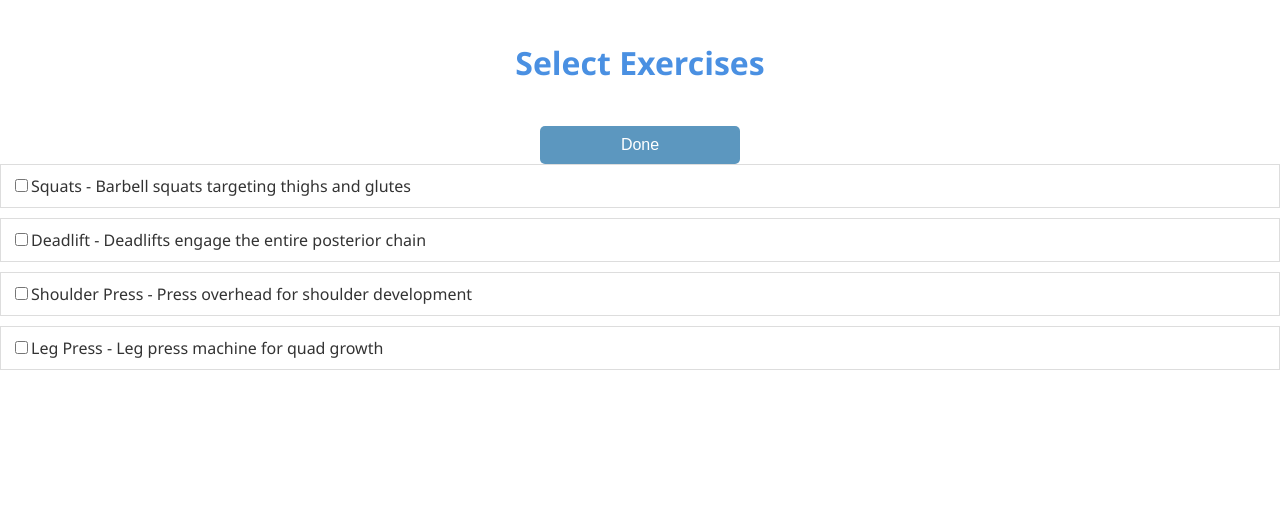
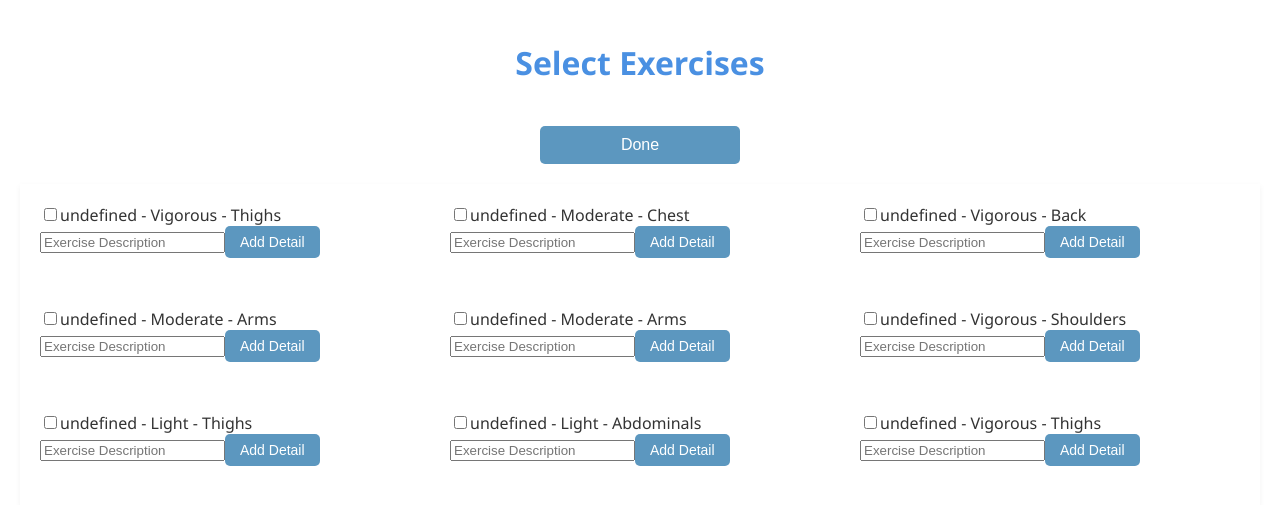
Before and after one commit to carsonkempf/FinalDB, a Flask app: page /select-exercise/3 in a window 1280 px wide. Shown: the part 59-564 px from the top of the page. Run offline with Flask 3, Linux system fonts and the light colour scheme; data comes from the database, SQL or seed files in the repository; both versions use the stored data as it was after the commit; some libraries are stand-ins or nearby versions.

Commit message:
Presentation Version

```diff
--- a/app.py
+++ b/app.py
@@ -294,6 +294,22 @@
     exercises = db.execute('SELECT * FROM Exercise').fetchall()
     return jsonify([dict(row) for row in exercises])
 
+@app.route('/api/all-exercises')
+def all_exercises():
+    db = get_db()
+    cur = db.cursor()
+    try:
+        cur.execute("""
+            SELECT e.*, ed.*
+            FROM Exercise e
+            LEFT JOIN Exercise_Detail ed ON e.exercise_detail_id = ed.exercise_detail_id
+            ORDER BY e.exercise_id
+        """)
+        exercises = cur.fetchall()
+        return jsonify(exercises), 200
+    except Exception as e:
+        return jsonify({'error': str(e)}), 500
+
 @app.route('/api/exercises-in-workouts/<int:workout_id>', methods=['GET'])
 def get_exercises_by_workout(workout_id):
     db = get_db_connection()
@@ -326,15 +342,13 @@
 
 @app.route('/api/exercises', methods=['GET'])
 def get_exercises():
-    db = get_db_connection()
-    cursor = db.cursor()
-    cursor.execute('''
-        SELECT e.*, ed.description, ed.equipment_needed, ed.weight, ed.intensity as detail_intensity, ed.rating, ed.sets, ed.reps
-        FROM Exercise e
-        JOIN Exercise_Detail ed ON e.exercise_detail_id = ed.exercise_detail_id
-    ''')
-    exercises = cursor.fetchall()
-    return jsonify([dict(row) for row in exercises])
+    db = get_db()
+    cur = db.cursor()
+    cur.execute("SELECT * FROM Exercise")
+    exercises = cur.fetchall()
+    exercises_list = [{'exercise_id': ex['exercise_id'], 'name': ex['name'], 'description': ex['description'], 'equipment_needed': ex['equipment_needed'], 'weight': ex['weight'], 'intensity': ex['intensity'], 'rating': ex['rating'], 'sets': ex['sets'], 'reps': ex['reps']} for ex in exercises]
+    return jsonify(exercises_list)
+
 
 
 
@@ -564,20 +578,39 @@
 
 @app.route('/select-exercise/<int:workout_id>')
 def select_exercise(workout_id):
-    db = get_db()
     try:
-        # Fetch exercise details joined with their exercise information
-        exercises = db.execute('''
-            SELECT e.*, ed.*
-            FROM Exercise e
-            JOIN Exercise_Detail ed ON e.exercise_detail_id = ed.exercise_detail_id
-        ''').fetchall()
-        # Make sure to convert the fetched data to a list of dicts if not already
-        exercises = [dict(ex) for ex in exercises]
+        exercises = get_exercises_without_details()  # Fetch exercises without details
         return render_template('select-exercise.html', exercises=exercises, workout_id=workout_id)
     except Exception as e:
         flash('Error fetching exercises: ' + str(e), 'error')
-        return redirect(url_for('workout_list'))  # Redirect if there's an issue fetching data
+        return redirect(url_for('workout_list'))
+
+def get_exercises_without_details():
+    try:
+        db = get_db()  # Assuming this function returns the database connection
+        cur = db.cursor()
+
+        # Execute the SQL query to fetch exercises without details
+        cur.execute('''
+            SELECT * FROM Exercise
+        ''')
+
+        # Fetch all rows from the result set
+        rows = cur.fetchall()
+
+        # Convert each row into a dictionary for easier handling in templates
+        exercises = []
+        for row in rows:
+            exercise = dict(row)
+            exercises.append(exercise)
+
+        return exercises
+
+    except Exception as e:
+        # Handle exceptions, such as database connection errors
+        # You can log the error or raise an exception as needed
+        raise RuntimeError("Error fetching exercises without details: " + str(e))
+
 
 
 @app.route('/edit-select-exercise/<int:workout_id>')
@@ -589,27 +622,57 @@
     # Your logic here
     return render_template('add-workout.html', workout_id=workout_id)
 
-@app.route('/api/exercise-to-workout/add', methods=['POST'])
-def add_exercise_to_workout():
-    data = request.get_json()
-    if not all(key in data for key in ['workout_id', 'exercise_id']):
-        return jsonify({'error': 'Missing workout or exercise ID'}), 400
+@app.route('/api/add-exercise-detail', methods=['POST'])
+def add_exercise_detail():
+    try:
+        # Retrieve data from the form
+        data = request.json
+        description = data['description']
+        equipment_needed = data['equipment_needed']
+        weight = data['weight']
+        intensity = data['intensity']
+        rating = data['rating']
+        sets = data['sets']
+        reps = data['reps']
 
-    db = get_db_connection()
-    cursor = db.cursor()
+        # Insert into Exercise_Detail table
+        db = get_db()
+        cur = db.cursor()
+        cur.execute("""
+            INSERT INTO Exercise_Detail (description, equipment_needed, weight, intensity, rating, sets, reps)
+            VALUES (?, ?, ?, ?, ?, ?, ?)
+        """, (description, equipment_needed, weight, intensity, rating, sets, reps))
+        db.commit()
+
+        return jsonify({'message': 'Exercise detail added successfully'}), 200
+    except Exception as e:
+        return jsonify({'error': str(e)}), 500
+
+@app.route('/api/exercise-to-workout/add/<int:workout_id>/<int:exercise_id>', methods=['POST'])
+def add_exercise_to_workout(workout_id, exercise_id):
     try:
-        cursor.execute('''
-            INSERT INTO Exercise_In_Workout (exercise_id, workout_id)
-            VALUES (?, ?)
-        ''', (data['exercise_id'], data['workout_id']))
+        db = get_db()
+        # Check if the exercise is already linked to the workout
+        existing_link = db.execute("SELECT * FROM Exercise_In_Workout WHERE workout_id = ? AND exercise_id = ?", (workout_id, exercise_id)).fetchone()
+        if existing_link:
+            return jsonify({'success': False, 'message': 'Exercise is already linked to this workout.'}), 400
+
+        # Insert the exercise into the Exercise_In_Workout table
+        db.execute("INSERT INTO Exercise_In_Workout (workout_id, exercise_id) VALUES (?, ?)", (workout_id, exercise_id))
         db.commit()
-        return jsonify({'success': True}), 201
+
+        # Get the newly created exercise in workout tuple
+        new_exercise_in_workout = db.execute("""
+            SELECT e.*, eiw.workout_id
+            FROM Exercise e
+            JOIN Exercise_In_Workout eiw ON e.exercise_id = eiw.exercise_id
+            WHERE e.exercise_id = ? AND eiw.workout_id = ?
+        """, (exercise_id, workout_id)).fetchone()
+
+        return jsonify({'success': True, 'exercise_in_workout': dict(new_exercise_in_workout)}), 200
     except sqlite3.IntegrityError as e:
         db.rollback()
-        return jsonify({'error': str(e)}), 500
-    finally:
-        cursor.close()
-        db.close()
+        return jsonify({'success': False, 'message': str(e)}), 500
 
 
 @app.route('/add-exercise', methods=['GET', 'POST'])
@@ -635,7 +698,8 @@
     cur = db.cursor()
     try:
         cur.execute("""
-            SELECT e.*, eiw.workout_id IS NOT NULL as is_selected
+            SELECT e.*,
+                   CASE WHEN eiw.workout_id IS NOT NULL THEN 1 ELSE 0 END as is_selected
             FROM Exercise e
             LEFT JOIN Exercise_In_Workout eiw ON e.exercise_id = eiw.exercise_id AND eiw.workout_id = ?
             ORDER BY e.exercise_id
@@ -651,19 +715,18 @@
     except Exception as e:
         return jsonify({'error': str(e)}), 500
 
-@app.route('/api/exercise-to-workout/remove', methods=['POST'])
-def remove_exercise_from_workout():
-    data = request.get_json()
-    workout_id = data['workout_id']
-    exercise_id = data['exercise_id']
-    db = get_db()
+
+@app.route('/api/exercise-to-workout/remove/<int:workout_id>/<int:exercise_id>', methods=['DELETE'])
+def remove_exercise_from_workout(workout_id, exercise_id):
     try:
+        db = get_db()
+        # Delete Exercise in Workout tuple
         db.execute("DELETE FROM Exercise_In_Workout WHERE workout_id = ? AND exercise_id = ?", (workout_id, exercise_id))
         db.commit()
-        return jsonify({'success': True, 'message': 'Exercise removed from workout successfully'}), 200
-    except Exception as e:
+        return jsonify({'success': True, 'message': 'Exercise removed from workout successfully'})
+    except sqlite3.IntegrityError as e:
         db.rollback()
-        return jsonify({'success': False, 'error': str(e)}), 500
+        return jsonify({'success': False, 'message': str(e)}), 500
 
 @app.route('/edit-exercise/<int:exercise_id>', methods=['GET', 'POST'])
 def edit_exercise(exercise_id):
@@ -767,9 +830,9 @@
 
 
 
-@app.route('/api/exercise-to-workout/add/<int:workout_id>/<int:exercise_id>', methods=['POST', 'DELETE'])
-def add_or_remove_exercise_from_workout(workout_id, exercise_id):
-    if request.method == 'POST':
+@app.route('/api/exercise-to-workout/<action>/<int:workout_id>/<int:exercise_id>', methods=['POST'])
+def add_or_remove_exercise_from_workout(action, workout_id, exercise_id):
+    if action == 'add':
         try:
             db = get_db()
             # Check if the exercise is already linked to the workout
@@ -794,7 +857,7 @@
             db.rollback()
             return jsonify({'success': False, 'message': str(e)}), 500
 
-    elif request.method == 'DELETE':
+    elif action == 'remove':
         try:
             db = get_db()
             # Delete Exercise in Workout tuple
--- a/static/select-exercise.js
+++ b/static/select-exercise.js
@@ -18,52 +18,221 @@
     return urlParts[urlParts.length - 1];
 }
 
-// Fetch exercises associated with the workout ID and display them
-function fetchExercises(workoutId) {
-    fetch(`/api/exercises-in-workouts/${workoutId}`)
-        .then(response => response.json())
-        .then(exercises => displayExercises(exercises, workoutId))
-        .catch(error => console.error('Failed to fetch exercises:', error));
+async function fetchExercises() {
+    try {
+        const response = await fetch('/api/exercises');
+        if (!response.ok) {
+            throw new Error('Failed to fetch exercises');
+        }
+        const data = await response.json();
+        if (!Array.isArray(data)) {
+            throw new Error('Invalid data format');
+        }
+        displayExercises(data);
+    } catch (error) {
+        console.error('Failed to fetch exercises:', error);
+    }
 }
 
-// Display each exercise with a checkbox to mark if it is included in the workout
-function displayExercises(exercises, workoutId) {
+function displayExercises(exercises) {
     const container = document.getElementById('exercises-container');
     container.innerHTML = ''; // Clear any existing content
 
     exercises.forEach(exercise => {
-        const exerciseDiv = document.createElement('div');
-        exerciseDiv.className = 'exercise-item';
+        const exerciseContainer = document.createElement('div');
+        exerciseContainer.classList.add('exercise-container');
 
-        // Checkbox to select or deselect an exercise
+        const form = document.createElement('form');
+        form.addEventListener('submit', (event) => handleFormSubmit(event, exercise.exercise_id));
+
         const checkbox = document.createElement('input');
         checkbox.type = 'checkbox';
-        checkbox.checked = exercise.isAdded; // Assume `isAdded` attribute shows whether the exercise is in the workout
-        checkbox.addEventListener('change', () => handleCheckboxChange(workoutId, exercise.id, checkbox.checked));
+        checkbox.checked = exercise.is_selected;
+        checkbox.addEventListener('change', () => handleCheckboxChange(getWorkoutIdFromUrl(), exercise.exercise_id, checkbox.checked));
 
-        // Label for the checkbox
         const label = document.createElement('label');
-        label.textContent = `${exercise.name} - ${exercise.description}`;
-        label.prepend(checkbox);
+        label.textContent = `${exercise.exercise_name} - ${exercise.intensity} - ${exercise.muscle_group}`;
 
-        exerciseDiv.appendChild(label);
-        container.appendChild(exerciseDiv);
+        const descriptionInput = document.createElement('input');
+        descriptionInput.type = 'text';
+        descriptionInput.name = 'description';
+        descriptionInput.placeholder = 'Exercise Description';
+
+        const addButton = document.createElement('button');
+        addButton.type = 'button';
+        addButton.textContent = 'Add Detail';
+        addButton.addEventListener('click', () => showExerciseDetail(exercise.exercise_id));
+
+        const detailDiv = document.createElement('div');
+        detailDiv.classList.add('exercise-detail');
+        detailDiv.style.display = 'none';
+
+        const equipmentLabel = document.createElement('label');
+        equipmentLabel.textContent = 'Equipment Needed:';
+        const equipmentInput = document.createElement('input');
+        equipmentInput.type = 'text';
+        equipmentInput.name = 'equipment-needed';
+
+        const weightLabel = document.createElement('label');
+        weightLabel.textContent = 'Weight (in kg):';
+        const weightInput = document.createElement('input');
+        weightInput.type = 'number';
+        weightInput.name = 'weight';
+        weightInput.min = '0';
+
+        const intensityLabel = document.createElement('label');
+        intensityLabel.textContent = 'Intensity:';
+        const intensityInput = document.createElement('select');
+        intensityInput.name = 'intensity';
+        const intensityOptions = ['Light', 'Moderate', 'Vigorous'];
+        intensityOptions.forEach(option => {
+            const optionElement = document.createElement('option');
+            optionElement.value = option;
+            optionElement.textContent = option;
+            intensityInput.appendChild(optionElement);
+        });
+
+        const ratingLabel = document.createElement('label');
+        ratingLabel.textContent = 'Rating (1-10):';
+        const ratingInput = document.createElement('input');
+        ratingInput.type = 'number';
+        ratingInput.name = 'rating';
+        ratingInput.min = '1';
+        ratingInput.max = '10';
+
+        const setsLabel = document.createElement('label');
+        setsLabel.textContent = 'Sets:';
+        const setsInput = document.createElement('input');
+        setsInput.type = 'number';
+        setsInput.name = 'sets';
+        setsInput.min = '0';
+
+        const repsLabel = document.createElement('label');
+        repsLabel.textContent = 'Reps:';
+        const repsInput = document.createElement('input');
+        repsInput.type = 'number';
+        repsInput.name = 'reps';
+        repsInput.min = '0';
+
+        const addDetailButton = document.createElement('button');
+        addDetailButton.type = 'submit';
+        addDetailButton.textContent = 'Add Exercise';
+        addDetailButton.style.display = 'none';
+
+        detailDiv.appendChild(equipmentLabel);
+        detailDiv.appendChild(equipmentInput);
+        detailDiv.appendChild(weightLabel);
+        detailDiv.appendChild(weightInput);
+        detailDiv.appendChild(intensityLabel);
+        detailDiv.appendChild(intensityInput);
+        detailDiv.appendChild(ratingLabel);
+        detailDiv.appendChild(ratingInput);
+        detailDiv.appendChild(setsLabel);
+        detailDiv.appendChild(setsInput);
+        detailDiv.appendChild(repsLabel);
+        detailDiv.appendChild(repsInput);
+        detailDiv.appendChild(addDetailButton);
+
+        form.appendChild(checkbox);
+        form.appendChild(label);
+        form.appendChild(descriptionInput);
+        form.appendChild(addButton);
+        form.appendChild(detailDiv);
+
+        exerciseContainer.appendChild(form);
+        container.appendChild(exerciseContainer);
     });
 }
 
-// Handle changes in checkbox state, either adding or removing the exercise from the workout
+// Fetch exercises associated with the workout ID and display them
+async function fetchAndDisplayExercises(workoutId) {
+    try {
+        const response = await fetch(`/api/exercises-in-workouts/${workoutId}`);
+        if (!response.ok) {
+            throw new Error('Failed to fetch exercises');
+        }
+        const exercises = await response.json();
+        displayExercises(exercises);
+    } catch (error) {
+        console.error('Failed to fetch exercises:', error);
+    }
+}
+
+async function handleFormSubmit(event, exerciseId) {
+    event.preventDefault();
+
+    const formData = new FormData(event.target);
+    const description = formData.get('description').trim();
+
+    if (!description) {
+        alert('Please provide a description for the exercise detail.');
+        return;
+    }
+
+    const workoutId = getWorkoutIdFromUrl();
+
+    const url = `/api/add-exercise-detail/${workoutId}/${exerciseId}`;
+
+    try {
+        const response = await fetch(url, {
+            method: 'POST',
+            headers: { 'Content-Type': 'application/json' },
+            body: JSON.stringify({ description })
+        });
+        const data = await response.json();
+        console.log(data.message);
+    } catch (error) {
+        console.error('Error processing request:', error);
+    }
+}
+
 function handleCheckboxChange(workoutId, exerciseId, isChecked) {
-    const action = isChecked ? 'add' : 'remove';
-    const url = `/api/exercise-to-workout/${action}/${workoutId}/${exerciseId}`;
+    // If checkbox is checked, add exercise to workout, otherwise remove it
+    if (isChecked) {
+        addExerciseToWorkout(workoutId, exerciseId);
+    } else {
+        removeExerciseFromWorkout(workoutId, exerciseId);
+    }
+}
 
-    fetch(url, {
-        method: 'POST',
-        headers: { 'Content-Type': 'application/json' },
-        body: JSON.stringify({ workout_id: workoutId, exercise_id: exerciseId })
-    })
-    .then(response => response.json())
-    .then(data => {
+async function addExerciseToWorkout(workoutId, exerciseId) {
+    const url = `/api/exercise-to-workout/add/${workoutId}/${exerciseId}`;
+    try {
+        const response = await fetch(url, {
+            method: 'POST',
+            headers: { 'Content-Type': 'application/json' }
+        });
+        const data = await response.json();
         console.log(data.message);
-    })
-    .catch(error => console.error('Error processing request:', error));
+        // After adding, fetch and display exercises again
+        fetchExercises(workoutId);
+    } catch (error) {
+        console.error('Error adding exercise to workout:', error);
+    }
 }
+
+async function removeExerciseFromWorkout(workoutId, exerciseId) {
+    const url = `/api/exercise-to-workout/remove/${workoutId}/${exerciseId}`;
+    try {
+        const response = await fetch(url, {
+            method: 'DELETE',
+            headers: { 'Content-Type': 'application/json' }
+        });
+        const data = await response.json();
+        console.log(data.message);
+        // After removing, fetch and display exercises again
+        fetchExercises(workoutId);
+    } catch (error) {
+        console.error('Error removing exercise from workout:', error);
+    }
+}
+
+function showExerciseDetail(exerciseId) {
+    const detailDiv = document.querySelector(`.exercise-container[data-exercise-id="${exerciseId}"] .exercise-detail`);
+    const addButton = document.querySelector(`.exercise-container[data-exercise-id="${exerciseId}"] .show-detail-button`);
+    const addDetailButton = document.querySelector(`.exercise-container[data-exercise-id="${exerciseId}"] .add-detail-button`);
+
+    detailDiv.style.display = 'block';
+    addButton.style.display = 'none';
+    addDetailButton.style.display = 'inline-block';
+}
--- a/static/styles.css
+++ b/static/styles.css
@@ -22,6 +22,35 @@
 li {
     font-size: 14px;
     color: #555;
+}
+
+.exercise-container {
+    margin-bottom: 20px;
+}
+
+.exercise-form {
+    display: flex;
+    flex-wrap: wrap;
+    align-items: center;
+    padding: 10px;
+    border: 1px solid #ccc;
+}
+
+.exercise-form label,
+.exercise-form input,
+.exercise-form select,
+.exercise-form button {
+    margin: 5px;
+}
+
+.exercise-detail {
+    width: 100%;
+    display: none;
+}
+
+.show-detail-button,
+.add-detail-button {
+    margin-top: 10px;
 }
 
 .container, .exercises-container, .workouts-container {
--- a/templates/select-exercise.html
+++ b/templates/select-exercise.html
@@ -20,32 +20,35 @@
     </header>
     <h1>Select Exercises</h1>
     <button id="done-button" class="done-button">Done</button>
-    <div id="exercises-container">
+    <div id="exercises-container" class="exercises-container">
         {% for exercise in exercises %}
             <div class="exercise-container">
-                <h2>{{ exercise.name }}</h2>
-                <p>Description: {{ exercise.description }}</p>
-                <!-- Exercise Form -->
                 <form class="exercise-form" data-exercise-id="{{ exercise.exercise_id }}">
-                    <!-- Include hidden input for exercise ID -->
-                    <input type="hidden" name="exercise_id" value="{{ exercise.exercise_id }}">
-                    <label>Description:<input type="text" name="description" value="{{ exercise.description }}"></label>
-                    <label>Equipment Needed:<input type="text" name="equipment_needed" value="{{ exercise.equipment_needed }}"></label>
-                    <label>Weight:<input type="number" name="weight" value="{{ exercise.weight }}"></label>
-                    <label>Intensity:<input type="text" name="intensity" value="{{ exercise.intensity }}"></label>
-                    <label>Rating:<input type="number" name="rating" value="{{ exercise.rating }}"></label>
-                    <label>Sets:<input type="number" name="sets" value="{{ exercise.sets }}"></label>
-                    <label>Reps:<input type="number" name="reps" value="{{ exercise.reps }}"></label>
-                    <button type="button" onclick="submitExerciseForm(this.parentNode)">UPDATE</button>
-                    <label>
-                        <input type="checkbox" id="myCheckbox" name="exerciseCheckbox" onchange="checkCheckbox(123, 456, this)">
-                        Add/Remove Exercise
-                    </label>
+                    <input type="checkbox" name="exercise-checkbox" id="exercise-{{ exercise.exercise_id }}" value="{{ exercise.exercise_id }}">
+                    <label for="exercise-{{ exercise.exercise_id }}">{{ exercise.name }} - {{ exercise.description }}</label>
+                    <div class="exercise-detail" style="display: none;">
+                        <label for="equipment-needed-{{ exercise.exercise_id }}">Equipment Needed:</label>
+                        <input type="text" name="equipment-needed" id="equipment-needed-{{ exercise.exercise_id }}" required>
+                        <label for="weight-{{ exercise.exercise_id }}">Weight (in kg):</label>
+                        <input type="number" name="weight" id="weight-{{ exercise.exercise_id }}" min="0" required>
+                        <label for="intensity-{{ exercise.exercise_id }}">Intensity:</label>
+                        <select name="intensity" id="intensity-{{ exercise.exercise_id }}" required>
+                            <option value="Light">Light</option>
+                            <option value="Moderate">Moderate</option>
+                            <option value="Vigorous">Vigorous</option>
+                        </select>
+                        <label for="rating-{{ exercise.exercise_id }}">Rating (1-10):</label>
+                        <input type="number" name="rating" id="rating-{{ exercise.exercise_id }}" min="1" max="10" required>
+                        <label for="sets-{{ exercise.exercise_id }}">Sets:</label>
+                        <input type="number" name="sets" id="sets-{{ exercise.exercise_id }}" min="0" required>
+                        <label for="reps-{{ exercise.exercise_id }}">Reps:</label>
+                        <input type="number" name="reps" id="reps-{{ exercise.exercise_id }}" min="0" required>
+                    </div>
+                    <button type="button" class="show-detail-button">Add Detail</button>
+                    <button type="submit" class="add-detail-button" style="display: none;">Add Exercise</button>
                 </form>
             </div>
         {% endfor %}
     </div>
-
-    <script src="{{ url_for('static', filename='select-exercise.js') }}"></script>
 </body>
 </html>
```
Also changed, not shown: workoutdatabase.db.
